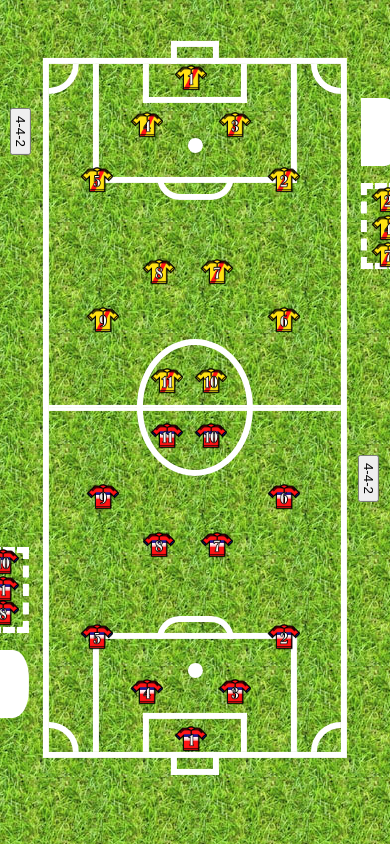
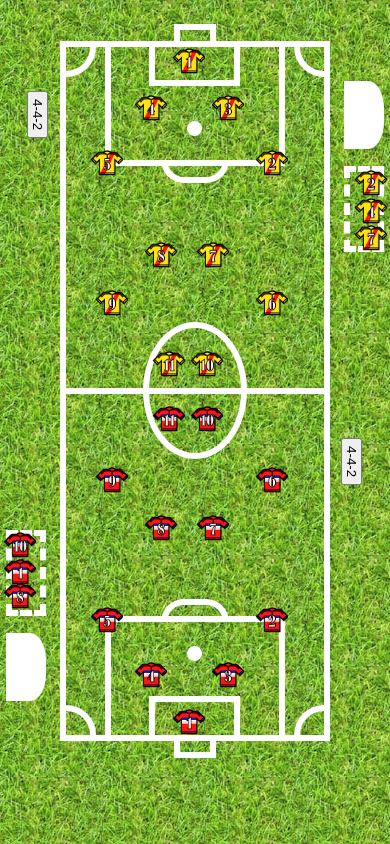
Before and after one commit to CedricBaude/4-4-2, a plain HTML site: page index.html in a window 390 px wide. Drawn offline with Linux system fonts and the light colour scheme.

Commit message:
Add files via upload

```diff
--- a/css/style.css
+++ b/css/style.css
@@ -669,7 +669,7 @@ main{
 .terrain{
 
     width: 700px;
-    height: 36vh;
+    height: 32vh;
 
 }
 
```
